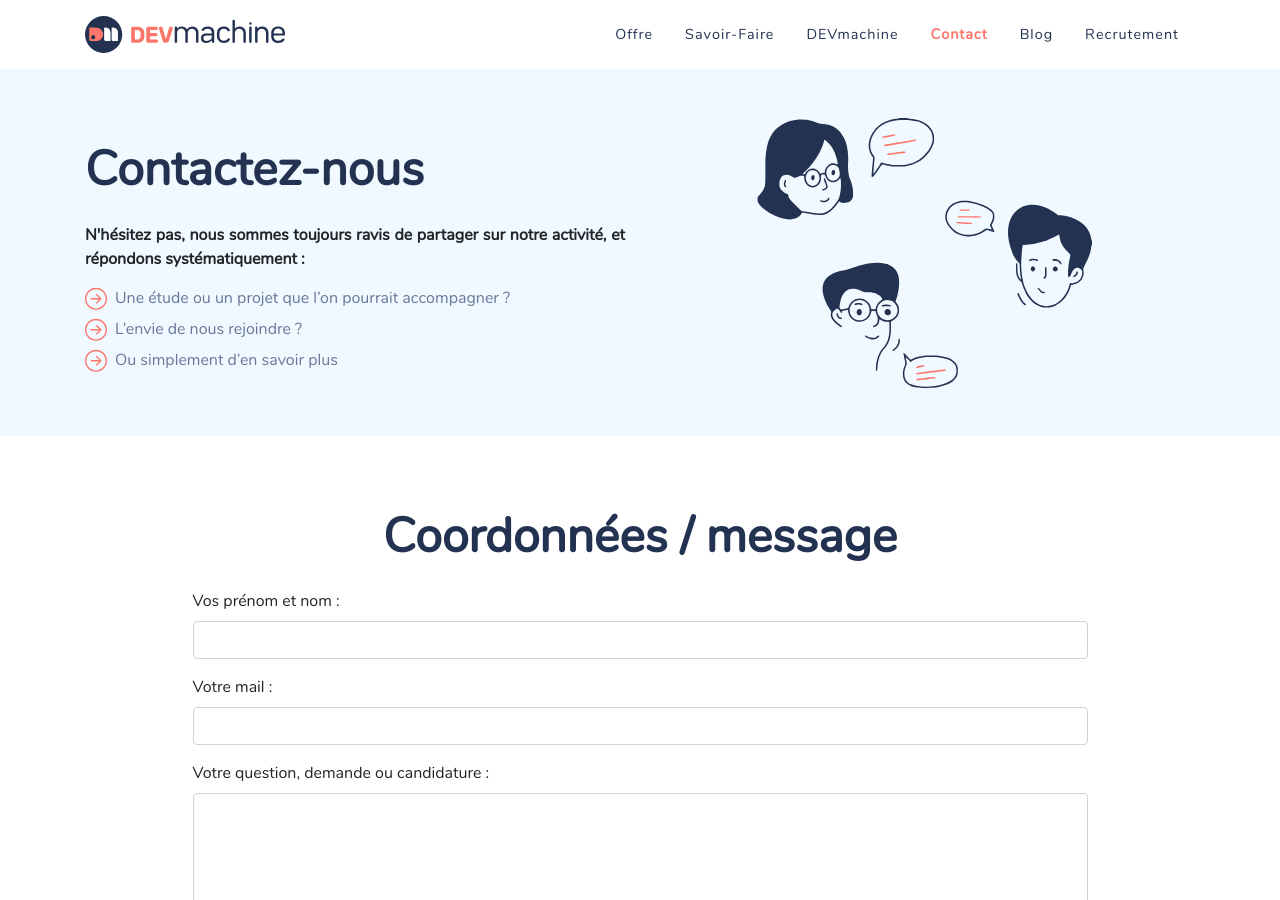
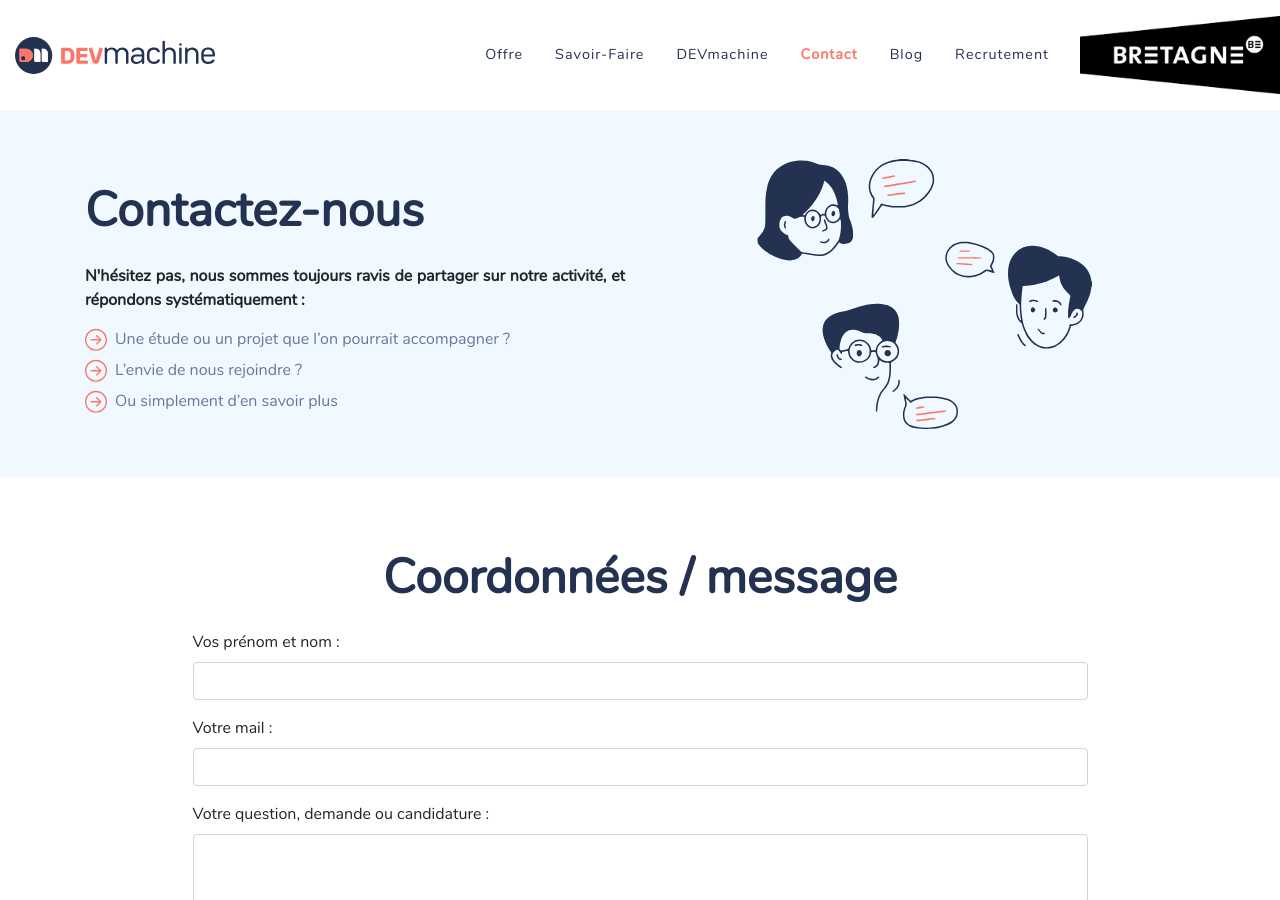
Before and after one commit to DEVmachine-fr/website, a Jekyll site: the page built from pages/contact.html, in a window 1280 px wide and 900 px high. Built offline with Jekyll 4.4.1, drawn with Linux system fonts in a browser that asks for light colours; nearby versions of some CDN libraries; some web fonts are replaced.

Commit message:
feat: use marque bretagne logotype in navigation header

```diff
--- a/_includes/navigation.html
+++ b/_includes/navigation.html
@@ -44,4 +44,9 @@
           </ul>
         </div>
       </div>
+      <img
+        src="/assets/images/website/marque-bretagne-black.png"
+        width="200"
+        alt="Marque Bretagne"
+      />
     </nav>
```
